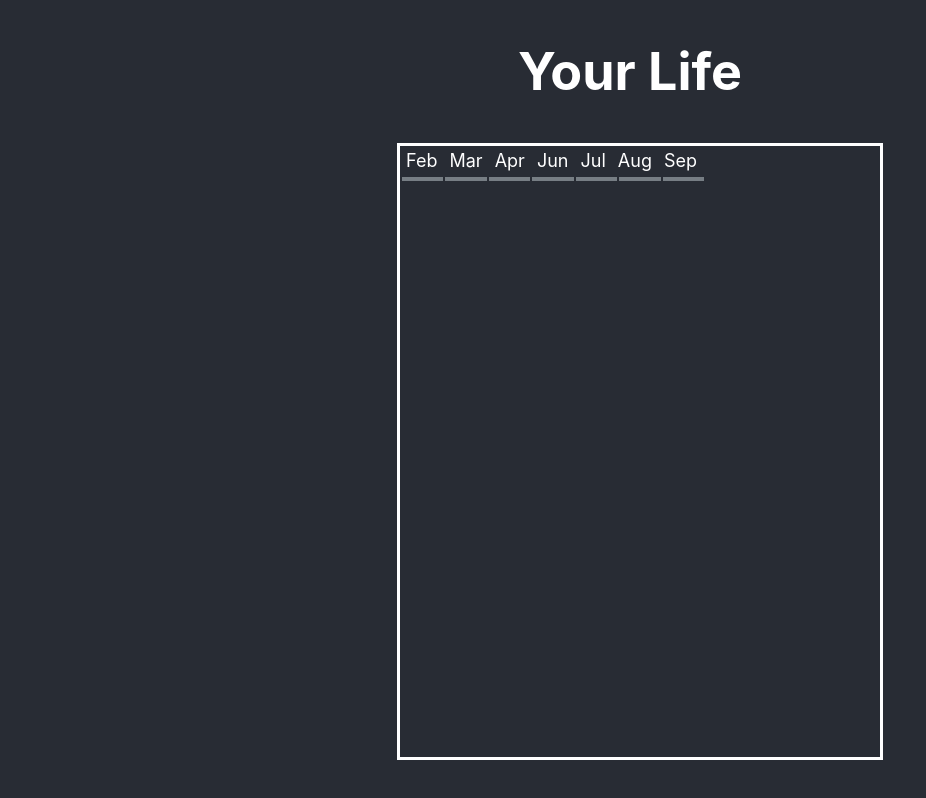
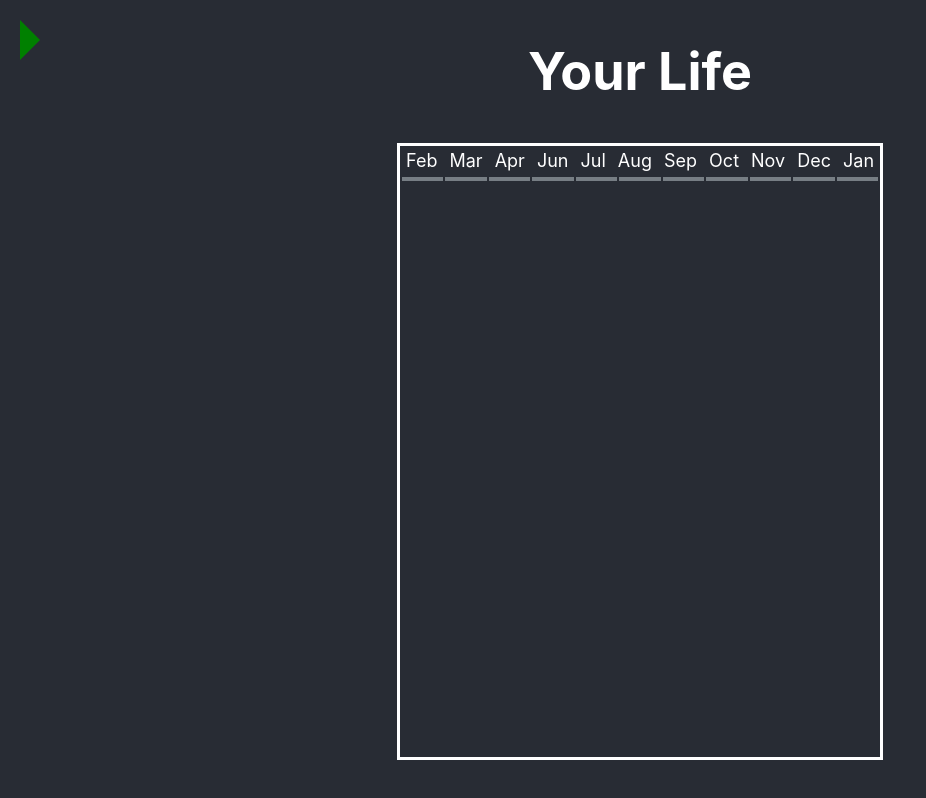
Before and after one commit to bonzo45/life-calendar, a React (Create React App) app: page / in a window 1280 px wide. Shown: the whole page, without its empty margins (0-926 px from the left). Built offline with nearby package versions, Linux system fonts and the light colour scheme.

Commit message:
Click through animations

```diff
--- a/src/Life.css
+++ b/src/Life.css
@@ -18,6 +18,9 @@
 }
 
 .ArrowRight {
+    position: fixed;
+    top: 20px;
+    left: 20px;
     cursor: pointer;
 
     width: 0;
--- a/src/Life.js
+++ b/src/Life.js
@@ -1,13 +1,27 @@
-import React, {useEffect} from 'react';
+import React, {useEffect, useState} from 'react';
 import { gsap } from 'gsap';
 import './Life.css';
 
 function Life() {
+
+    const states = ['start', 'title', 'calendar', 'birth'];
+    const [ state, setState ] = useState('start');
+
     const runAnimation = () => {
         const timeline = gsap.timeline();
+
+        if (state === 'start') {
+            const arrowAnimation = {opacity: 0, x: '-10px', duration: 0.5};
+            timeline.from('.ArrowRight', arrowAnimation);
+            setState('title');
+        } else if (state === 'title') {
             const titleAnimation = {opacity: 0, y: '-100px', duration: 1.25};
             timeline.from('.LifeTitleWrapper', titleAnimation);
+            setState('calendar');
+        } else if (state === 'calendar') {
             timeline.from('.LifeCalendar', {opacity: 0, scale: 0.95, duration: 0.5}, '-=0.25');
+            setState('birth');
+        } else if (state === 'birth') {
             timeline.addLabel('Year 1');
             const year1Duration = 0.5;
             const year1Stagger = 0.5;
@@ -15,10 +29,9 @@ function Life() {
             const year1Animation = {opacity: 0, x: '-40px', duration: year1Duration, stagger: year1Stagger};
             timeline.from('.MonthHeading', monthHeadingAnimation, 'Year 1');
             timeline.from('.Year1 > .Month', year1Animation, 'Year 1');
-        const arrowAnimation = {opacity: 0, x: '-10px', duration: 0.5};
-        timeline.from('.ArrowRight', arrowAnimation);
+        }
     };
-    useEffect(runAnimation);
+    useEffect(runAnimation, []);
 
     const months = ['Feb', 'Mar', 'Apr', 'Jun', 'Jul', 'Aug', 'Sep', 'Oct', 'Nov', 'Dec', 'Jan'];
     const numYears = 90;
@@ -30,13 +43,13 @@ function Life() {
 
     return (
         <div className="Life">
-            <div className="LifeTitleWrapper">
-                <h1 className="LifeTitle">Your Life</h1>
             <div className="ArrowRight"
                  onClick={
                      () => runAnimation()
                  }
             />
+            <div className="LifeTitleWrapper">
+                <h1 className="LifeTitle">Your Life</h1>
             </div>
             <div className="LifeCalendar">
                 <div className="MonthHeadings">
```
Lines whose indentation alone changed are shown as unchanged.
